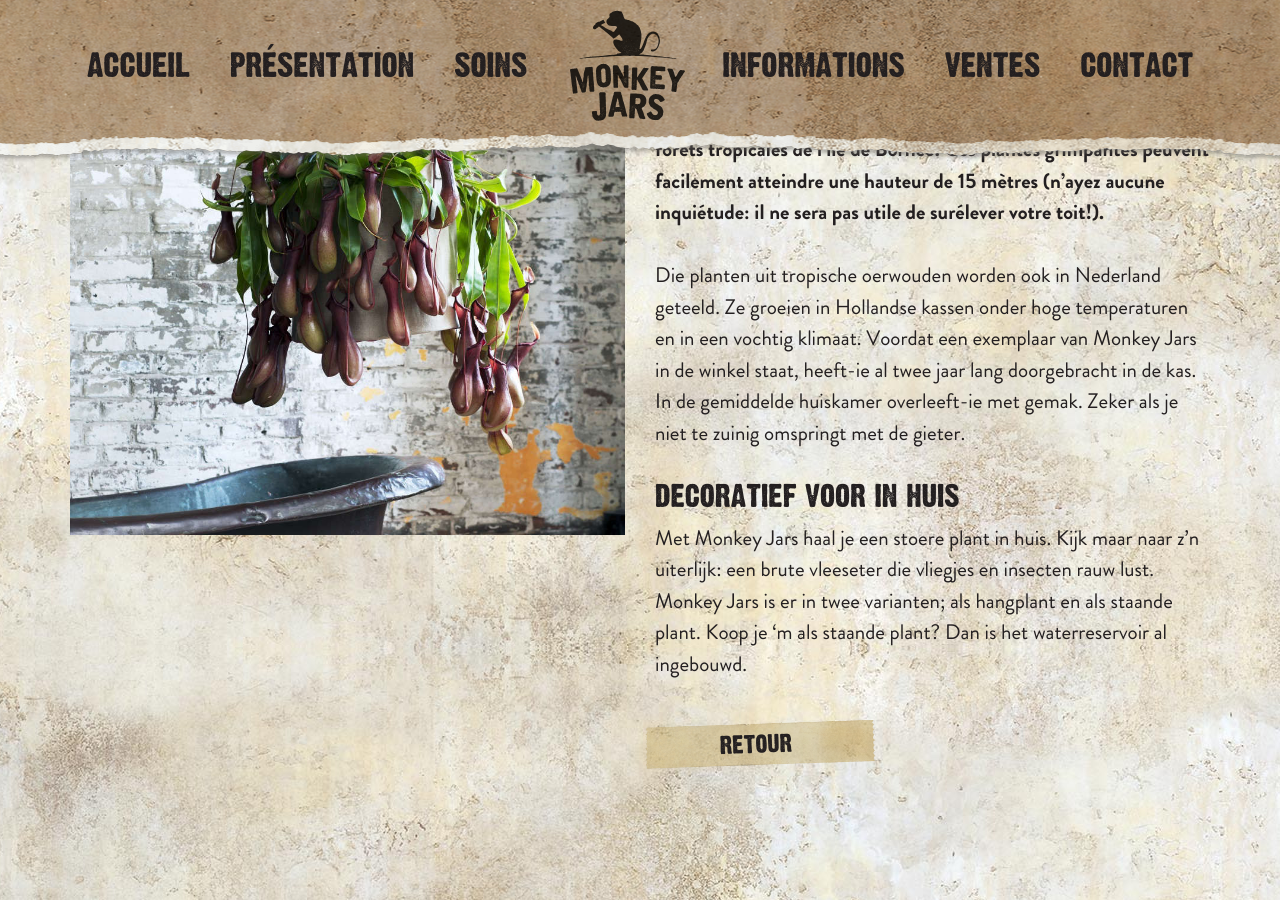
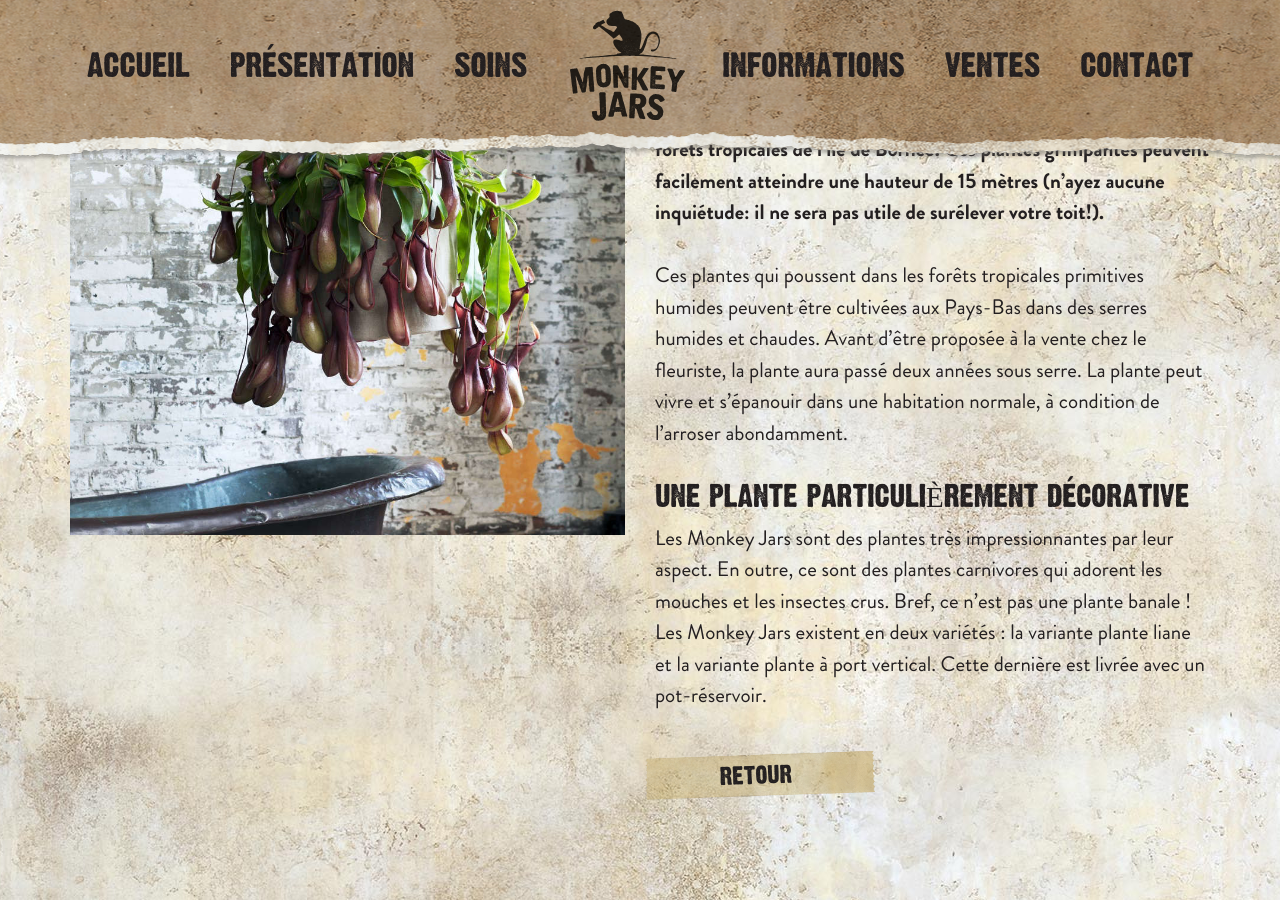
Before and after one commit to jhvanderschee/monkeyjars_fr, a Jekyll site: the page built from presentation/index.md, in a window 1280 px wide and 900 px high, scrolled down 291 px. Built offline with Jekyll 4.4.1, drawn with Linux system fonts in a browser that asks for light colours.

Commit message:
Updated '/presentation/index.md' via CloudCannon

```diff
--- a/presentation/index.md
+++ b/presentation/index.md
@@ -4,8 +4,8 @@
 
 **Officiellement, les Monkey Jars sont une variété de Népenthes, une plante de la famille des Népenthacées. Vous avez déjà probablement entendu parler des plantes carnivores. Les Monkey Jars font partie des plantes carnivores. Elles poussent dans les forêts tropicales de l’île de Bornéo. Ces plantes grimpantes peuvent facilement atteindre une hauteur de 15 mètres (n’ayez aucune inquiétude: il ne sera pas utile de surélever votre toit!).**
 
-Die planten uit tropische oerwouden worden ook in Nederland geteeld. Ze groeien in Hollandse kassen onder hoge temperaturen en in een vochtig klimaat. Voordat een exemplaar van Monkey Jars in de winkel staat, heeft-ie al twee jaar lang doorgebracht in de kas. In de gemiddelde huiskamer overleeft-ie met gemak. Zeker als je niet te zuinig omspringt met de gieter.
+Ces plantes qui poussent dans les forêts tropicales primitives humides peuvent être cultivées aux Pays-Bas dans des serres humides et chaudes. Avant d’être proposée à la vente chez le fleuriste, la plante aura passé deux années sous serre. La plante peut vivre et s’épanouir dans une habitation normale, à condition de l’arroser abondamment.
 
-### Decoratief voor in huis
+### Une plante particulièrement décorative
 
-Met Monkey Jars haal je een stoere plant in huis. Kijk maar naar z’n uiterlijk: een brute vleeseter die vliegjes en insecten rauw lust. Monkey Jars is er in twee varianten; als hangplant en als staande plant. Koop je ‘m als staande plant? Dan is het waterreservoir al ingebouwd.
+Les Monkey Jars sont des plantes très impressionnantes par leur aspect. En outre, ce sont des plantes carnivores qui adorent les mouches et les insectes crus. Bref, ce n’est pas une plante banale ! Les Monkey Jars existent en deux variétés : la variante plante liane et la variante plante à port vertical. Cette dernière est livrée avec un pot-réservoir.
```
